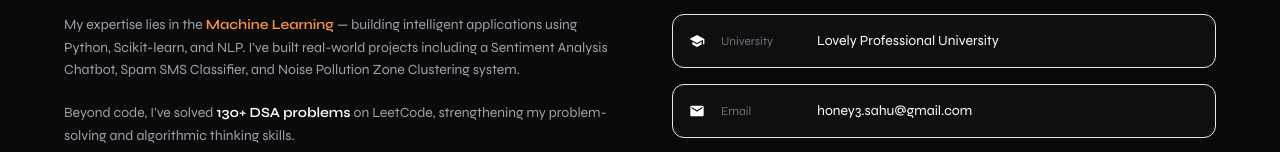
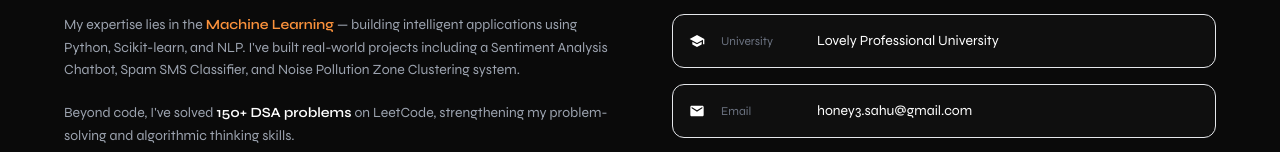
Before and after one commit to Honey-Sahu-04/my-portfolio, a React (Vite) app: page / in a window 1280 px wide. Shown: the part 1108-1260 px from the top of the page. Built offline with nearby package versions, Linux system fonts and the light colour scheme.

Commit message:
Update About.jsx

```diff
--- a/src/components/About.jsx
+++ b/src/components/About.jsx
@@ -77,7 +77,7 @@ export default function About() {
               className="text-gray-400 leading-relaxed mb-10 text-sm"
             >
               Beyond code, I've solved{" "}
-              <span className="text-white font-semibold">130+ DSA problems</span> on LeetCode,
+              <span className="text-white font-semibold">150+ DSA problems</span> on LeetCode,
               strengthening my problem-solving and algorithmic thinking skills.
             </motion.p>
 
```
